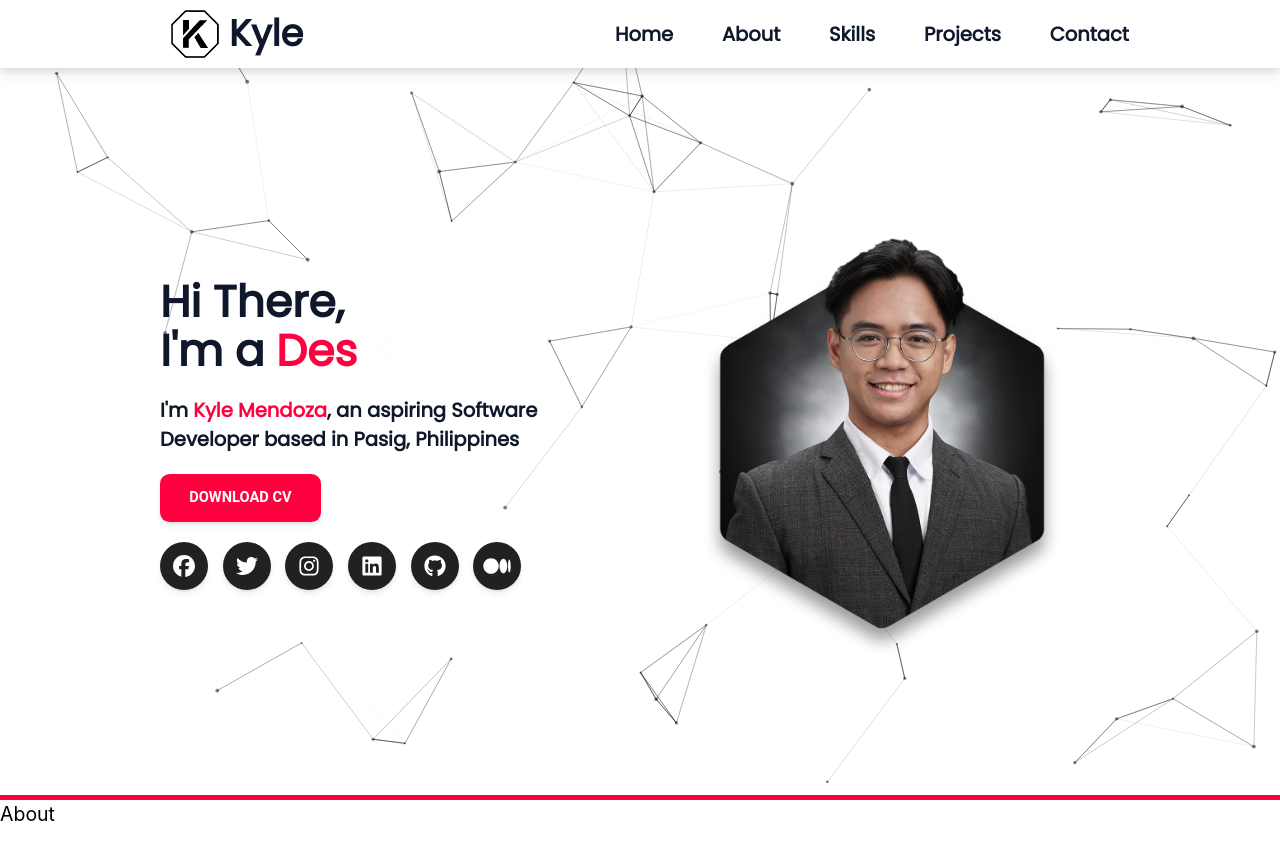
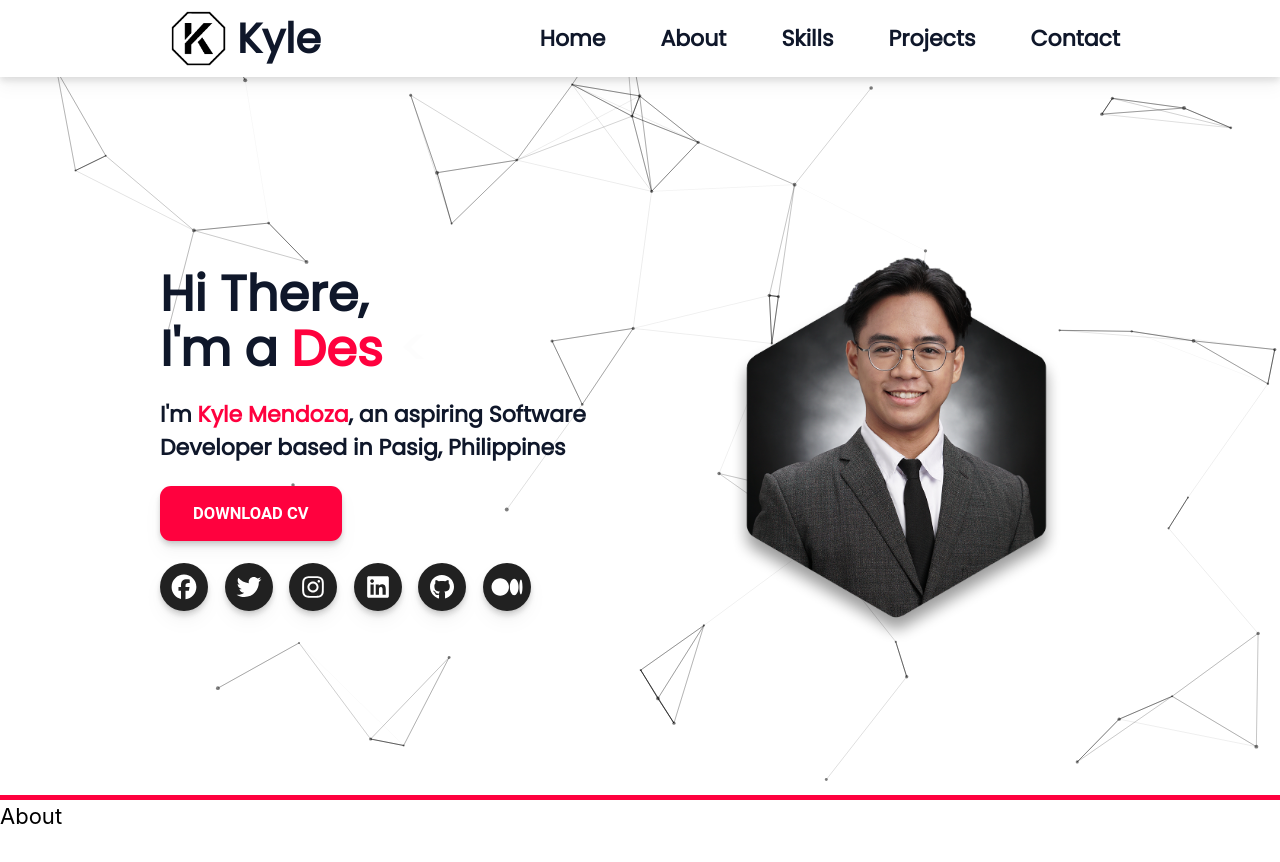
Before and after one commit to KyleeMendoza/KylePortfolio, a React (Create React App) app: page / in a window 1280 px wide. Shown: the top 862 px of the page. Built offline with nearby package versions, Linux system fonts and the light colour scheme.

Commit message:
animation added and layout fixed

```diff
--- a/package.json
+++ b/package.json
@@ -20,6 +20,7 @@
     "react": "^18.2.0",
     "react-bootstrap": "^2.8.0",
     "react-dom": "^18.2.0",
+    "react-intersection-observer": "^9.5.2",
     "react-particles": "^2.12.1",
     "react-scripts": "5.0.1",
     "react-simple-typewriter": "^5.0.1",
--- a/src/App.css
+++ b/src/App.css
@@ -1,7 +1,11 @@
 html {
-  font-size: calc(18px + (20 - 18) * ((100vw - 300px) / (1600 - 300)));
+  font-size: calc(16px + (24 - 16) * ((100vw - 300px) / (1600 - 300)));
 }
 .hero-bg {
+  max-width: calc(100% - 100px);
+  height: auto;
+}
+.icon-link {
   max-width: calc(100% - 100px);
   height: auto;
 }
--- a/src/screens/Home.tsx
+++ b/src/screens/Home.tsx
@@ -1,6 +1,8 @@
-import React from "react";
+import React, { useEffect } from "react";
 import { Button, IconButton } from "@material-tailwind/react";
 import { FontAwesomeIcon } from "@fortawesome/react-fontawesome";
+import { motion, useAnimation, useAnimationControls } from "framer-motion";
+import { useInView } from "react-intersection-observer";
 import {
   faGoogle,
   faTwitter,
@@ -31,10 +33,82 @@
     typeSpeed: 120,
     deleteSpeed: 80,
   });
+
+  const { ref, inView } = useInView({
+    threshold: 0.4,
+  });
+  const h1 = useAnimation();
+  const h2 = useAnimation();
+  const link = useAnimation();
+  const heroBg = useAnimation();
+
+  useEffect(() => {
+    if (inView) {
+      h1.start({
+        x: 0,
+        opacity: 1,
+        transition: { type: "tween", bounce: 0.2, duration: 0.3 },
+      });
+      h2.start({
+        x: 0,
+        opacity: 1,
+        transition: { type: "tween", bounce: 0.2, duration: 0.5 },
+      });
+      heroBg.start({
+        x: 0,
+        opacity: 1,
+        transition: { type: "tween", bounce: 0.2, duration: 0.3 },
+      });
+      link.start((i) => ({
+        y: 0,
+        opacity: 1,
+        transition: {
+          type: "spring",
+          delay: i * 0.05,
+          bounce: 0.7,
+          duration: 1.5,
+        },
+      }));
+    }
+
+    if (!inView) {
+      h1.start({
+        x: -100,
+        opacity: 0,
+      });
+      h2.start({
+        x: -100,
+        opacity: 0,
+      });
+      heroBg.start({
+        x: 200,
+        opacity: 0,
+      });
+      link.start({
+        y: -30,
+        opacity: 0,
+      });
+    }
+  }, [inView]);
+
+  // useEffect(() => {
+  //   link.start((i) => ({
+  //     opacity: 1,
+  //     y: 10,
+  //     transition: {
+  //       type: "spring",
+  //       delay: i * 0.3,
+  //       bounce: 0.7,
+  //       duration: 1,
+  //     },
+  //   }));
+  // }, []);
+
   return (
     <div className="flex w-full justify-center items-center">
-      <div className="flex w-[75%]">
-        <div className="flex-1 font-['Poppins'] font-bold text-darkBlue ">
+      <div ref={ref} className="flex w-[75%] ">
+        <div className="w-[53%] font-['Poppins'] font-bold text-darkBlue ">
+          <motion.div animate={h1}>
             <p className="text-4xl">Hi There,</p>
             <p className="text-4xl">
               I'm a <span className="text-brightRed">{text}</span>{" "}
@@ -42,70 +116,105 @@
                 <Cursor cursorStyle="<" />
               </span>{" "}
             </p>
+          </motion.div>
+          <motion.div animate={h2}>
             <p className="text-md font-semibold mt-4">
               I'm <span className="text-brightRed">Kyle Mendoza</span>, an
               aspiring Software Developer based in Pasig, Philippines
             </p>
-          {/* <button className="border border-2 bg-darkBlue text-white px-4  rounded-full">
-            Save Changes
-          </button> */}
-          <Button className="bg-brightRed my-4">Download CV</Button>
+            <Button className="bg-brightRed my-4 drop-shadow-lg">
+              Download CV
+            </Button>
+          </motion.div>
           <div className="flex gap-3">
-            <a href="https://www.facebook.com/shaclonely">
+            <motion.a
+              custom={0}
+              animate={link}
+              href="https://www.facebook.com/shaclonely"
+              className="drop-shadow-lg"
+            >
               <IconButton
                 className="rounded-full block hover:bg-[#1877F2] hover:scale-125 "
                 size="lg"
               >
                 <FontAwesomeIcon icon={faFacebook} className="flex text-lg" />
               </IconButton>
-            </a>
-            <a href="https://twitter.com/kdmendoza00">
+            </motion.a>
+            <motion.a
+              custom={1}
+              animate={link}
+              href="https://twitter.com/kdmendoza00"
+              className="drop-shadow-lg"
+            >
               <IconButton
                 className="rounded-full block hover:bg-[#1DA1F2] hover:scale-125"
                 size="lg"
               >
                 <FontAwesomeIcon icon={faTwitter} className="flex text-lg" />
               </IconButton>
-            </a>
-            <a href="https://www.instagram.com/kyleemndz/">
+            </motion.a>
+            <motion.a
+              custom={2}
+              animate={link}
+              href="https://www.instagram.com/kyleemndz/"
+              className="drop-shadow-lg"
+            >
               <IconButton
                 className="rounded-full block hover:bg-gradient-to-r from-[#F56040] via-[#E1306C] to-[#833AB4] hover:scale-125"
                 size="lg"
               >
                 <FontAwesomeIcon icon={faInstagram} className="flex text-lg" />
               </IconButton>
-            </a>
-            <a href="https://www.linkedin.com/in/kyleemendoza">
+            </motion.a>
+            <motion.a
+              custom={3}
+              animate={link}
+              href="https://www.linkedin.com/in/kyleemendoza"
+              className="drop-shadow-lg"
+            >
               <IconButton
                 className="rounded-full block hover:bg-[#0077b5] hover:scale-125"
                 size="lg"
               >
                 <FontAwesomeIcon icon={faLinkedin} className="flex text-lg" />
               </IconButton>
-            </a>
-            <a href="https://github.com/KyleeMendoza">
+            </motion.a>
+            <motion.a
+              custom={4}
+              animate={link}
+              href="https://github.com/KyleeMendoza"
+              className="drop-shadow-lg"
+            >
               <IconButton
                 className="rounded-full block hover:scale-125"
                 size="lg"
               >
                 <FontAwesomeIcon icon={faGithub} className="flex text-lg" />
               </IconButton>
-            </a>
-            <a href="https://medium.com/@kylemendoza67">
+            </motion.a>
+            <motion.a
+              custom={5}
+              animate={link}
+              href="https://medium.com/@kylemendoza67"
+              className="drop-shadow-lg"
+            >
               <IconButton
                 className="rounded-full block hover:scale-125"
                 size="lg"
               >
                 <FontAwesomeIcon icon={faMedium} className="flex text-lg" />
               </IconButton>
-            </a>
+            </motion.a>
           </div>
         </div>
-        <div className="flex-1 relative flex items-center justify-center ">
+        <motion.div
+          animate={heroBg}
+          className="flex-1 relative flex items-center justify-center"
+        >
           <div className="justify-center flex absolute ">
             <img src={formalPic} alt="Picture" className="hero-bg right-0" />
           </div>
-        </div>
+        </motion.div>
       </div>
     </div>
   );
--- a/src/screens/NavBar.tsx
+++ b/src/screens/NavBar.tsx
@@ -15,8 +15,9 @@
 
   return (
     <>
-      <div className="md:flex justify-around items-center md:bg-white drop-shadow-lg">
-        <div className="flex justify-between items-center px-2">
+      <div className="md:flex justify-center items-center md:bg-white drop-shadow-lg">
+        <div className="flex w-[75%] justify-between ">
+          <div className="flex justify-between items-center">
             <div className="flex items-center text-3xl">
               <img src={Logo} alt="logo" className="w-14 h-14" />
               <p className="font-['Poppins'] font-bold text-darkBlue">Kyle</p>
@@ -31,7 +32,6 @@
               isOpen ? "opacity-100" : "opacity-0"
             } md:opacity-100 md:flex-row md:py-0 md:bg-white md:text-black transition-all duration-400`}
           >
-          {/* <div className="absolute w-full left-0 py-10 gap-10 flex flex-col items-center bg-darkBlue text-white opacity-100 md:opacity-100 md:flex-row md:bg-white md:text-black md:w-auto md:py-0 md:static"> */}
             {navData.map((item) => (
               <a
                 href={item.path}
@@ -42,6 +42,7 @@
             ))}
           </div>
         </div>
+      </div>
     </>
   );
 }
```
Also changed, not shown: 1 other file (tests, documents, lock files or other folders). Lines whose indentation alone changed are shown as unchanged.
